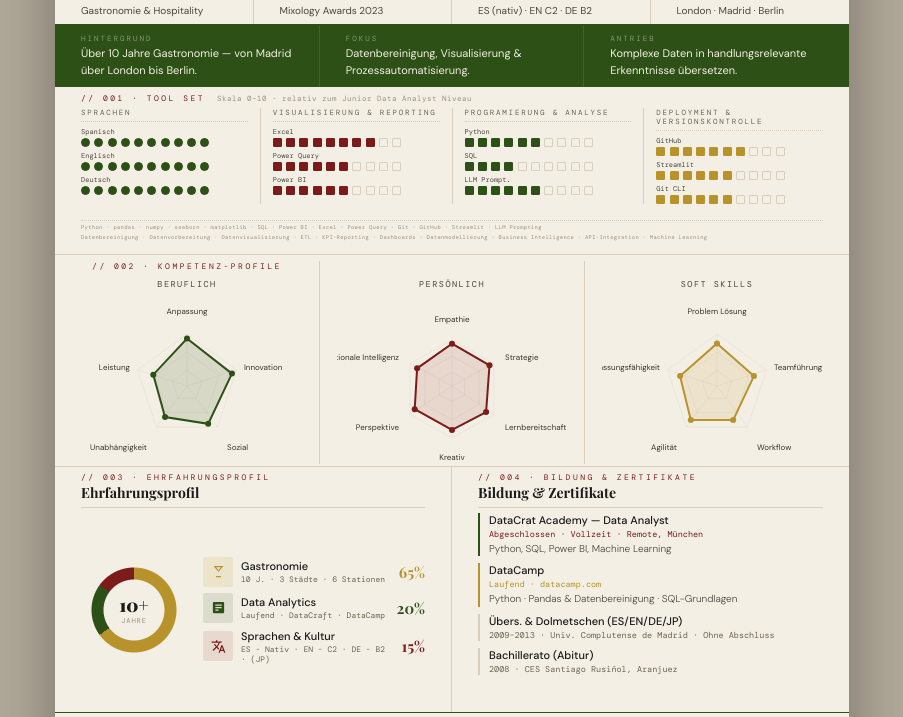
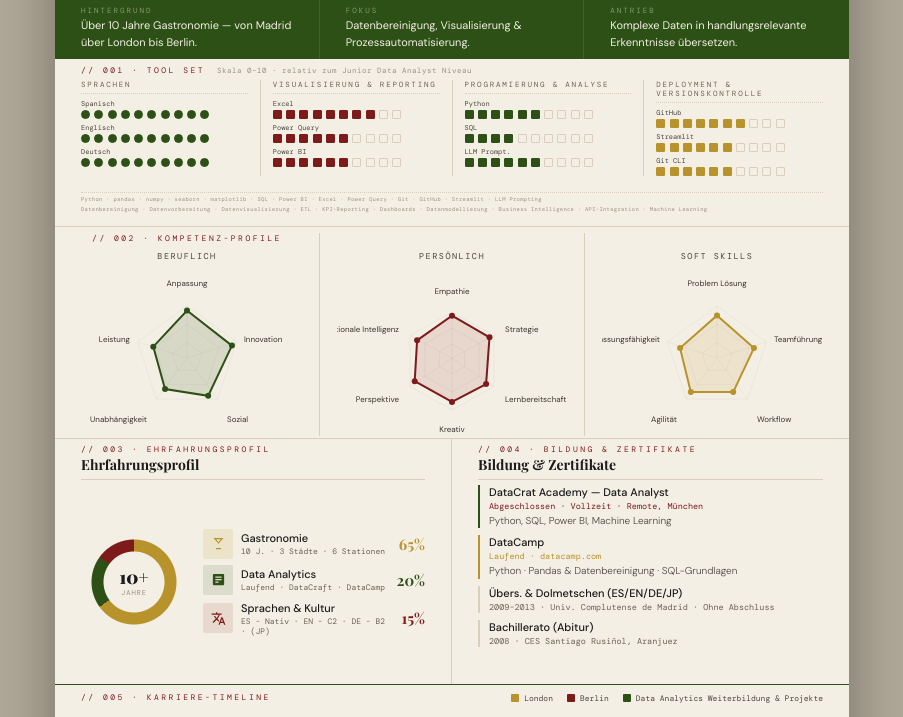
Before and after one commit to B-Pingarron/Bernardo-Pingarron---Dashboard-Lebenslauf, a plain HTML site: page Dashboard/dist/dashboard_de.html in a window 1280 px wide. Shown: the part 181-898 px from the top of the page, without its empty margins (188-1091 px from the left). Drawn offline with nearby package versions, Linux system fonts and the light colour scheme; a web font is replaced by a local one.

Commit message:
fix: remove body top padding to prevent print overflow

```diff
--- a/Dashboard/dist/dashboard_de.html
+++ b/Dashboard/dist/dashboard_de.html
@@ -16,7 +16,7 @@
   --charcoal:#1A1A1A;--text-body:#2C2C2C;--text-sub:#4A4540;
   --mid-gray:#6A6355;--light-gray:#9A9080;--pad:26px;
 }
-body{background:#B0A898;font-family:'DM Sans',sans-serif;display:flex;flex-direction:column;align-items:center;padding:28px 0 48px;gap:14px;min-height:100vh;}
+body{background:#B0A898;font-family:'DM Sans',sans-serif;display:flex;flex-direction:column;align-items:center;padding:0 0 48px;gap:14px;min-height:100vh;}
 .print-hint{background:var(--forest);color:var(--cream);font-family:'DM Mono',monospace;font-size:11px;letter-spacing:1.5px;padding:8px 20px;}
 .a4{width:794px;height:1123px;max-height:1123px;background:var(--cream);display:flex;flex-direction:column;overflow:hidden;box-shadow:0 12px 56px rgba(0,0,0,.32);}
 @media print{.a4{width:210mm;height:297mm;box-shadow:none;}}
```
Also changed, not shown: Dashboard/dist/dashboard_en.html (+1 -1 lines), Dashboard/dist/dashboard_es.html (+1 -1 lines), Dashboard/src/template.html (+1 -1 lines).
